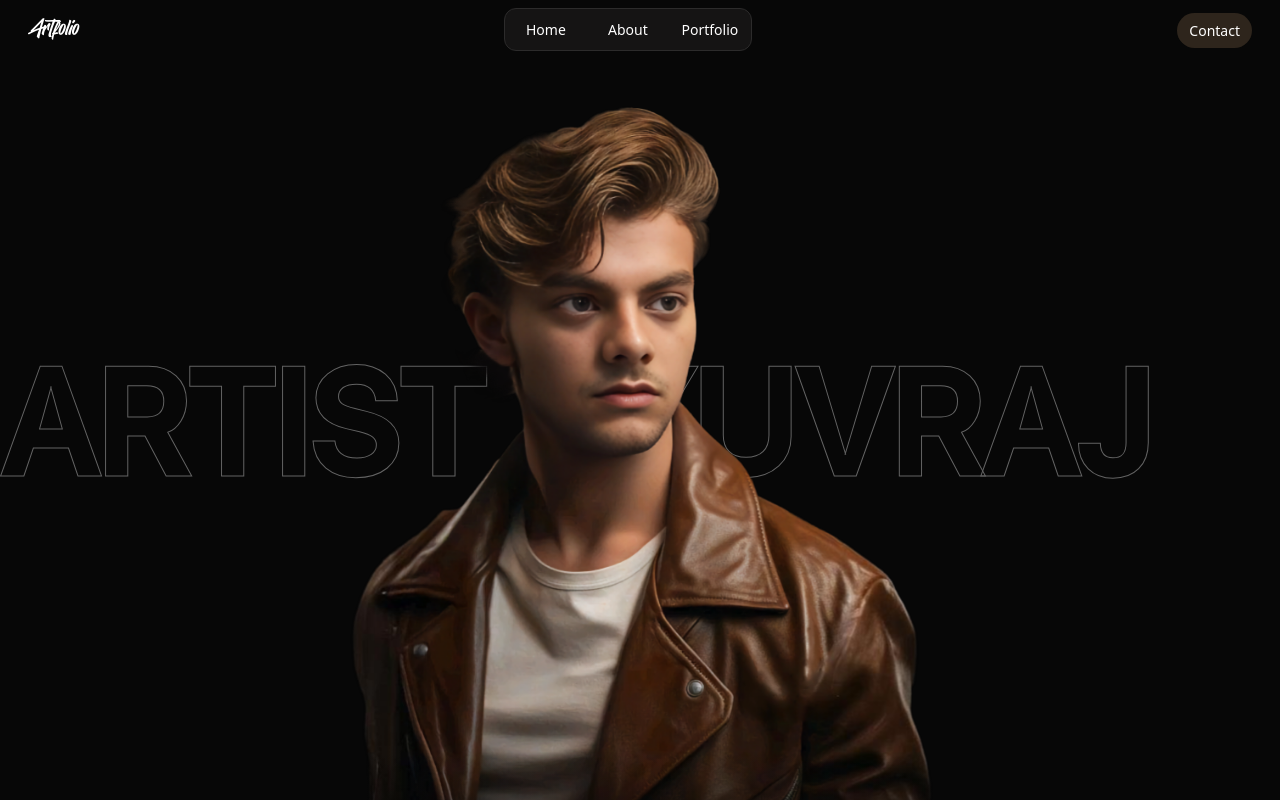
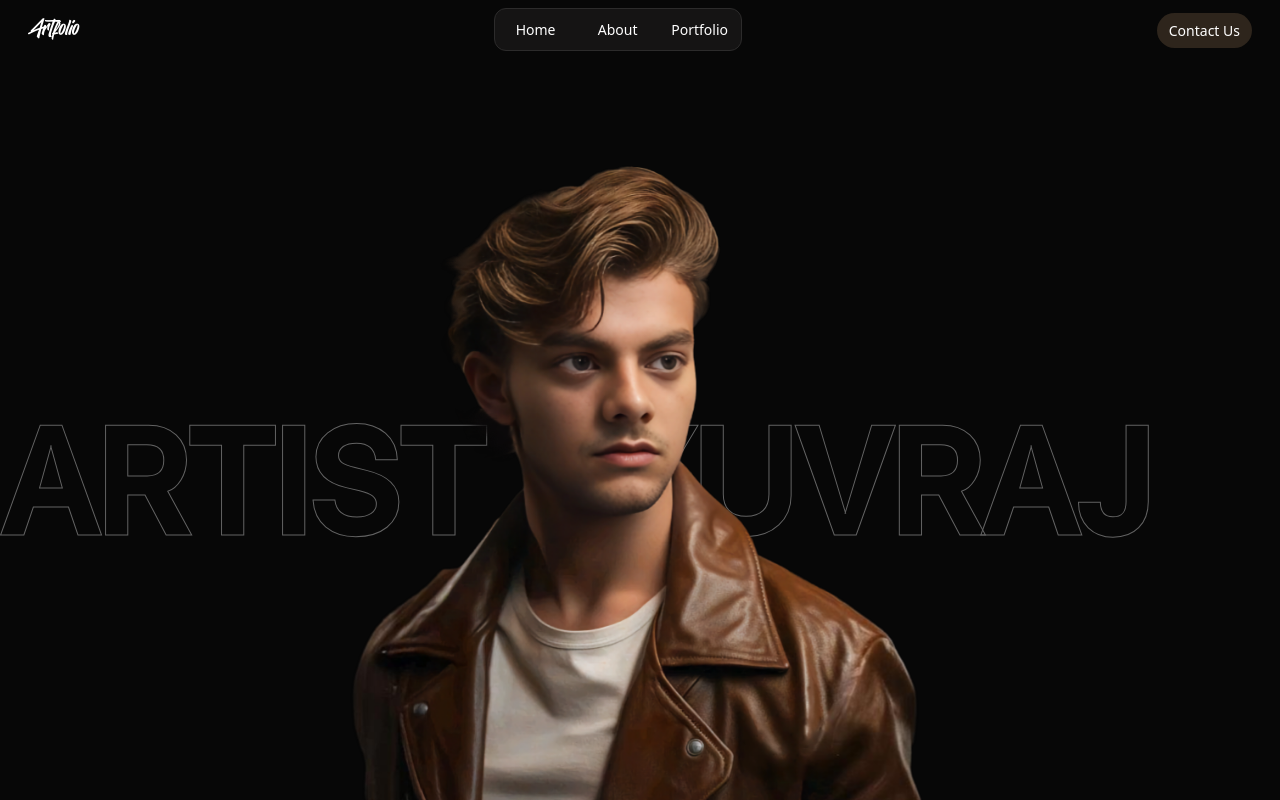
Before and after one commit to techiuv/artist-portfolio, a React (Vite) app: page / in a window 1280 px wide. Shown: the top 800 px of the page. Built offline with nearby package versions, Linux system fonts and the light colour scheme.

Commit message:
Nav UI fix

```diff
--- a/src/component/Navbar.jsx
+++ b/src/component/Navbar.jsx
@@ -1,4 +1,3 @@
-
 import React, { useState, useEffect } from 'react';
 import NavList from './NavList';
 import { gsap } from 'gsap';
@@ -52,8 +51,8 @@ const Navbar = () => {
 
   return (
     <nav
-      className={`${scrollY > 50 ? 'fixed top-0 left-0 right-0 bg-[#ffffff09] backdrop-blur-md z-50' : ''
-        } flex justify-between items-center fixed top-0 left-0 right-0 w-full min-h-[5vh] px-2 md:px-7 transition-all py-2 duration-300 z-50`}
+      className={`${scrollY > 50 ? 'fixed lg:relative top-0 left-0 right-0 bg-[#ffffff09] backdrop-blur-md z-50' : ''
+        } flex justify-between items-center lg:relative fixed top-0 left-0 right-0 w-full min-h-[5vh] px-3 md:px-7 transition-all py-2 duration-300 z-50`}
     >
       {/* Logo */}
       <div>
@@ -66,10 +65,10 @@ const Navbar = () => {
       <div className="block lg:hidden">
         <button onClick={toggleDrawer} className="text-xl focus:outline-none">
           {isOpen ? (
-            <svg xmlns="http://www.w3.org/2000/svg" width="16" height="16" fill="#ffffff" viewBox="0 0 16 16">
+            <svg xmlns="http://www.w3.org/2000/svg" width="25" height="25" fill="#ffffff" viewBox="0 0 16 16">
               <path fillRule="evenodd" d="M2.5 12a.5.5 0 0 1 .5-.5h10a.5.5 0 0 1 0 1H3a.5.5 0 0 1-.5-.5m0-4a.5.5 0 0 1 .5-.5h10a.5.5 0 0 1 0 1H3a.5.5 0 0 1-.5-.5m0-4a.5.5 0 0 1 .5-.5h10a.5.5 0 0 1 0 1H3a.5.5 0 0 1-.5-.5" />
             </svg>) : (
-            <svg xmlns="http://www.w3.org/2000/svg" width="16" height="16" fill="#ffffff" viewBox="0 0 16 16">
+            <svg xmlns="http://www.w3.org/2000/svg" width="25" height="25" fill="#ffffff" viewBox="0 0 16 16">
               <path fillRule="evenodd" d="M2.5 12a.5.5 0 0 1 .5-.5h10a.5.5 0 0 1 0 1H3a.5.5 0 0 1-.5-.5m0-4a.5.5 0 0 1 .5-.5h10a.5.5 0 0 1 0 1H3a.5.5 0 0 1-.5-.5m0-4a.5.5 0 0 1 .5-.5h10a.5.5 0 0 1 0 1H3a.5.5 0 0 1-.5-.5" />
             </svg>
           )}
@@ -88,7 +87,7 @@ const Navbar = () => {
       {/* Contact Button for Desktop (Visible on large screens) */}
       <div className="hidden lg:block contact" >
         <a href="#contact" className="bg-primary-color text-sm rounded-full py-2 px-3">
-          Contact
+          Contact Us
         </a>
       </div>
 
@@ -98,7 +97,7 @@ const Navbar = () => {
           } transition-transform duration-300 z-50`}
       >
         <div className="p-5">
-          <ul className="flex flex-col items-center gap-4">
+          <ul className="flex flex-col items-center gap-2">
             <NavList href="home" className="nav-item"  handleNavLinkClick={handleNavLinkClick}/>
             <NavList href="about" className="nav-item" handleNavLinkClick={handleNavLinkClick}  />
             <NavList href="portfolio" className="nav-item" handleNavLinkClick={handleNavLinkClick}  />
```
